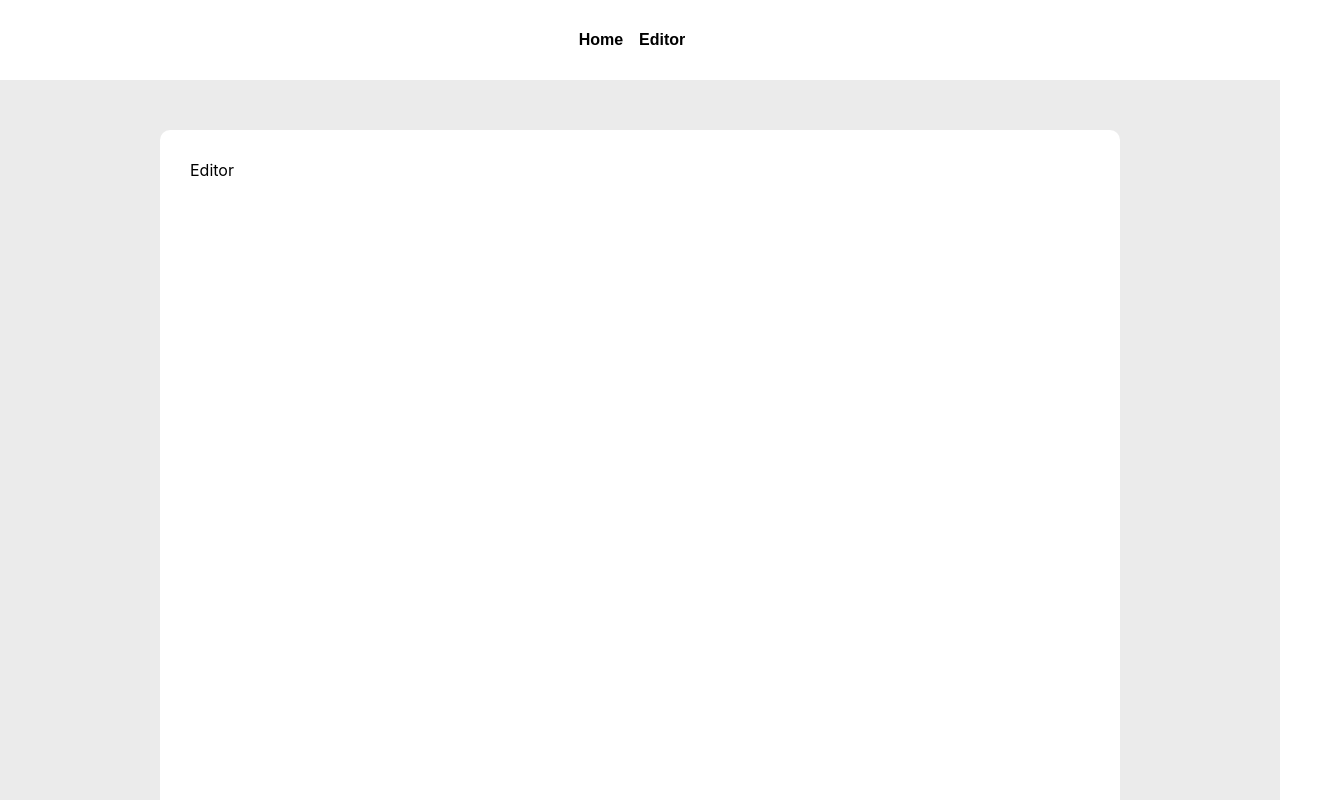
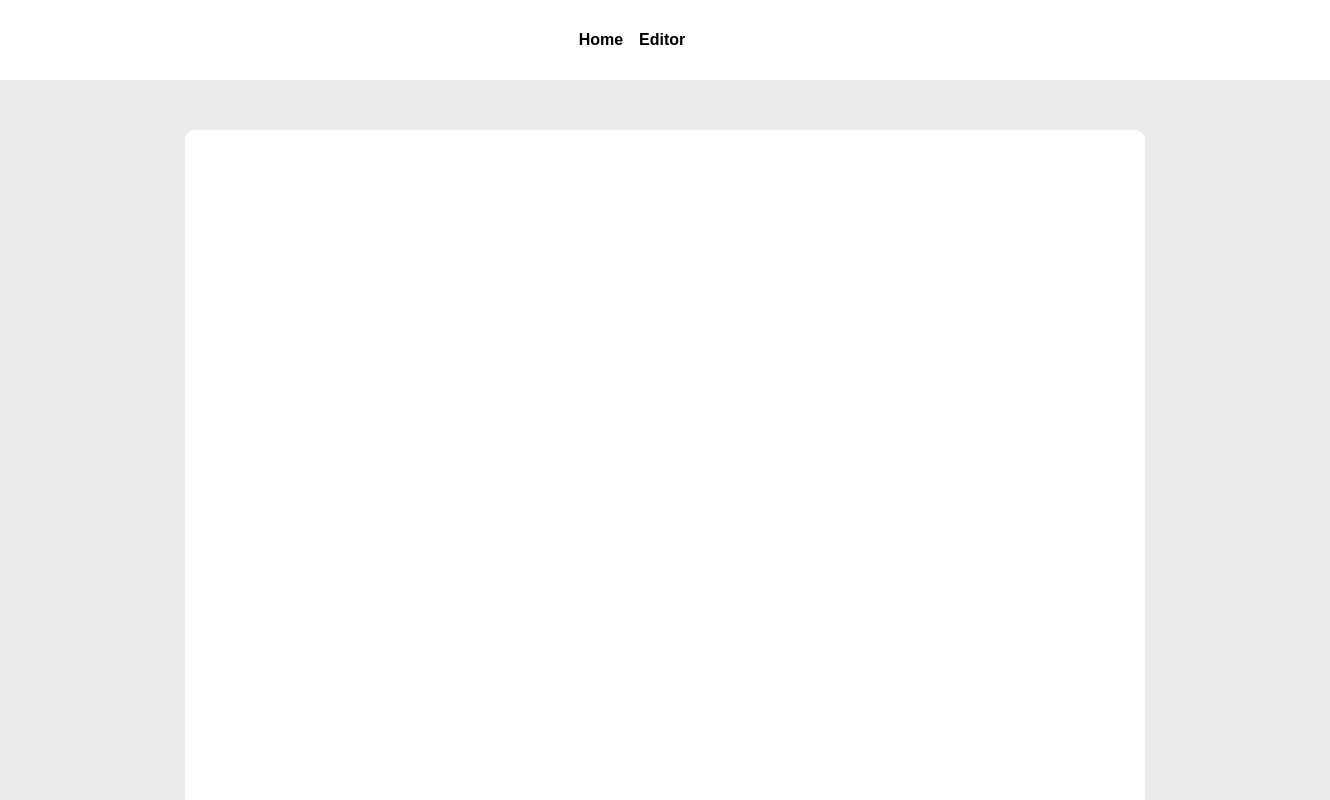
Before and after one commit to dakotalraymond/personal-site, a React (Create React App) app in the folder draft-blog/: page /editor in a window 1280 px wide. Shown: the top 800 px of the page, 1330 px wide, since content can reach past the window. Built offline with nearby package versions, Linux system fonts and the light colour scheme; a web font is replaced by a local one.

Commit message:
Add draft js editor

```diff
--- a/draft-blog/package.json
+++ b/draft-blog/package.json
@@ -6,11 +6,13 @@
     "@testing-library/jest-dom": "^4.2.4",
     "@testing-library/react": "^9.3.2",
     "@testing-library/user-event": "^7.1.2",
+    "@types/draft-js": "^0.10.38",
     "@types/jest": "^24.0.0",
     "@types/node": "^12.0.0",
     "@types/react": "^16.9.0",
     "@types/react-dom": "^16.9.0",
     "@types/react-router-dom": "^5.1.3",
+    "draft-js": "^0.11.4",
     "node-sass": "^4.13.1",
     "react": "^16.12.0",
     "react-dom": "^16.12.0",
--- /dev/null
+++ b/draft-blog/src/components/ContentEditor/ContentEditor.tsx
@@ -0,0 +1,15 @@
+import React from "react";
+import { Editor, EditorState } from "draft-js";
+
+const ContentEditor = () => {
+  const [editorState, setEditorState] = React.useState(
+    EditorState.createEmpty()
+  );
+  return (
+    <div>
+      <Editor editorState={editorState} onChange={setEditorState} />
+    </div>
+  );
+};
+
+export default ContentEditor;
--- a/draft-blog/src/screens/Editor/Editor.module.scss
+++ b/draft-blog/src/screens/Editor/Editor.module.scss
@@ -4,10 +4,10 @@
   height: 100vh;
   display: flex;
   justify-content: center;
+  padding: 50px 25px;
 }
 
 .containerInner {
-  margin-top: 50px;
   background: white;
   width: 100%;
   max-width: 900px;
--- a/draft-blog/src/screens/Editor/Editor.tsx
+++ b/draft-blog/src/screens/Editor/Editor.tsx
@@ -1,11 +1,14 @@
 import React from "react";
 
 import Styles from "./Editor.module.scss";
+import ContentEditor from "../../components/ContentEditor/ContentEditor";
 
 const Editor = () => {
   return (
     <div className={Styles.container}>
-      <div className={Styles.containerInner}>Editor</div>
+      <div className={Styles.containerInner}>
+        <ContentEditor />
+      </div>
     </div>
   );
 };
```
Also changed, not shown: 1 other file (tests, documents, lock files or other folders).
